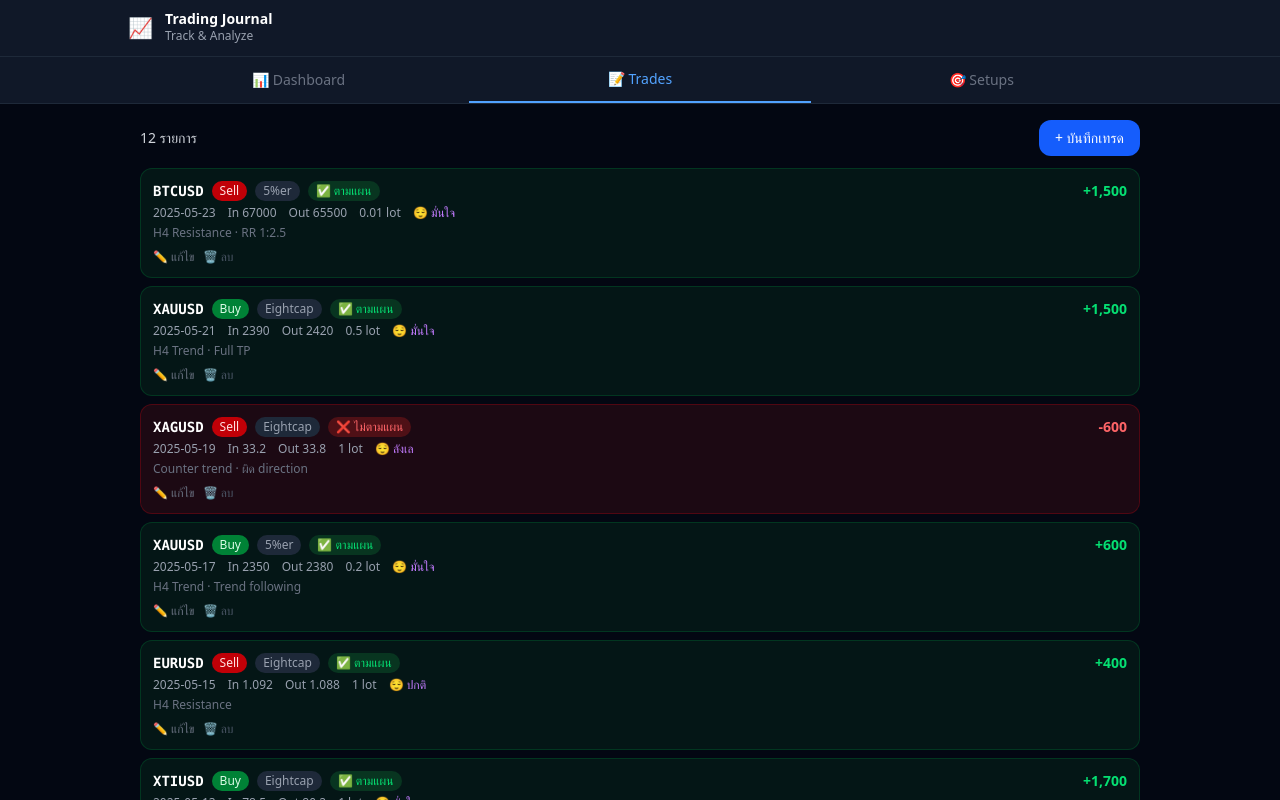
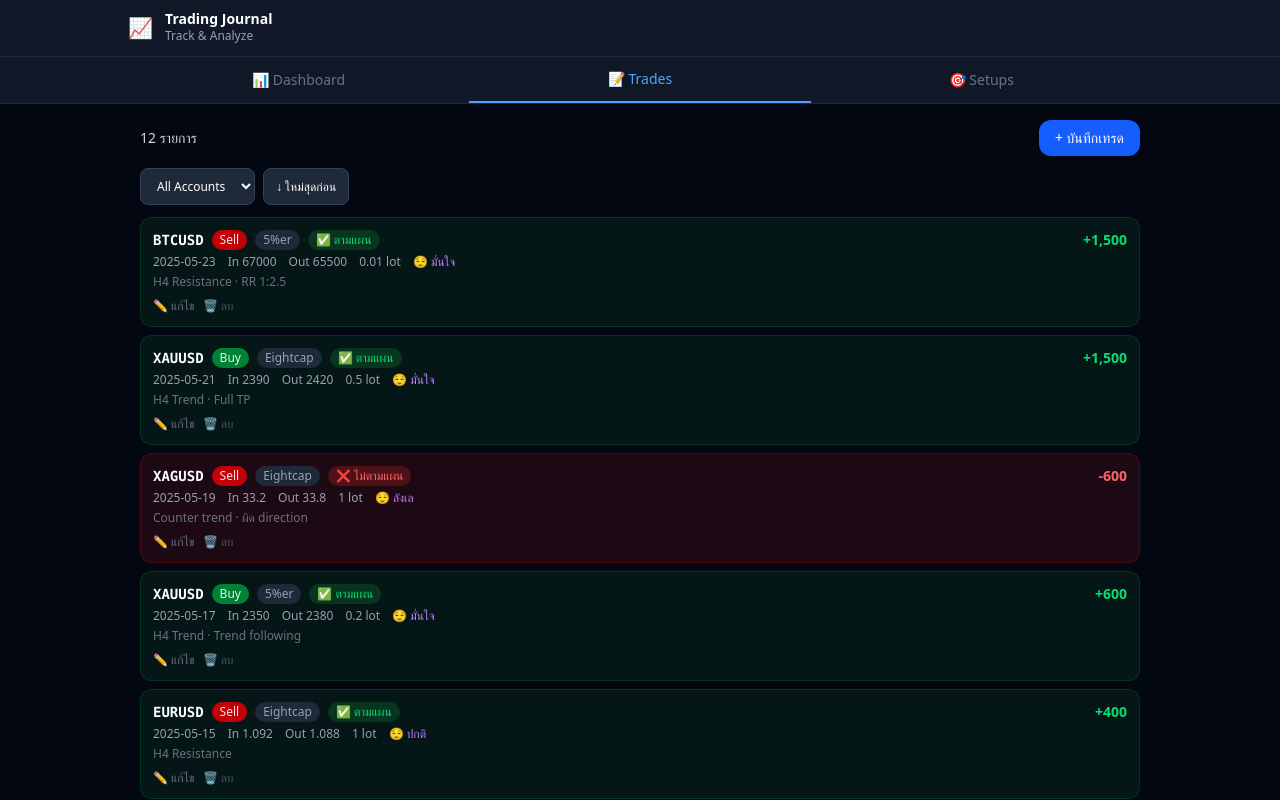
Before and after one commit to natthapongt777/trading-app, a Next.js app: page / in a window 1280 px wide. Both pictures are taken after a click on the button "📝 Trades". Shown: the top 800 px of the page. Built offline with nearby package versions, Linux system fonts and the light colour scheme.

Commit message:
feat: add account filter and date sort to trades tab

```diff
--- a/app/page.tsx
+++ b/app/page.tsx
@@ -43,6 +43,9 @@ export default function Home() {
   const [filterAccount, setFilterAccount] = useState('all')
   const [filterStrategy, setFilterStrategy] = useState('all')
   const [filterMonth, setFilterMonth] = useState('all')
+
+  const [tradeFilterAccount, setTradeFilterAccount] = useState('all')
+  const [tradeSortOrder, setTradeSortOrder] = useState<'desc' | 'asc'>('desc')
 
   const showToast = (msg: string) => {
     setToast(msg)
@@ -401,13 +404,28 @@ export default function Home() {
               </button>
             </div>
 
+            <div className="flex gap-2 flex-wrap">
+              <select value={tradeFilterAccount} onChange={e => setTradeFilterAccount(e.target.value)}
+                className="bg-gray-800 text-white text-xs px-3 py-2 rounded-lg border border-gray-700 focus:outline-none">
+                <option value="all">All Accounts</option>
+                {ACCOUNTS.map(a => <option key={a}>{a}</option>)}
+              </select>
+              <button onClick={() => setTradeSortOrder(o => o === 'desc' ? 'asc' : 'desc')}
+                className="bg-gray-800 text-white text-xs px-3 py-2 rounded-lg border border-gray-700 flex items-center gap-1">
+                {tradeSortOrder === 'desc' ? '↓ ใหม่สุดก่อน' : '↑ เก่าสุดก่อน'}
+              </button>
+            </div>
+
             {loading ? (
               <div className="text-center py-20 text-gray-500">กำลังโหลด...</div>
             ) : trades.length === 0 ? (
               <div className="text-center py-20 text-gray-500">ยังไม่มีรายการเทรด</div>
             ) : (
               <div className="space-y-2">
-                {trades.map((t, i) => (
+                {[...trades]
+                  .filter(t => tradeFilterAccount === 'all' || t.account === tradeFilterAccount)
+                  .sort((a, b) => tradeSortOrder === 'desc' ? b.date.localeCompare(a.date) : a.date.localeCompare(b.date))
+                  .map((t, i) => (
                   <div key={i} className={`rounded-xl p-3 border ${t.pnl >= 0 ? 'bg-green-900/20 border-green-800/40' : 'bg-red-900/20 border-red-800/40'}`}>
                     <div className="flex items-center justify-between mb-1">
                       <div className="flex items-center gap-2 flex-wrap">
@@ -449,7 +467,7 @@ export default function Home() {
           </div>
         )}
 
-        {/* ── SETUPS ───────────────────────────────────────────────────────── */}
+        {/* ── SETUPS ──────────────────────────────────────────────────────── */}
         {tab === 'setups' && (
           <div className="space-y-3">
             <div className="flex justify-between items-center">
```
